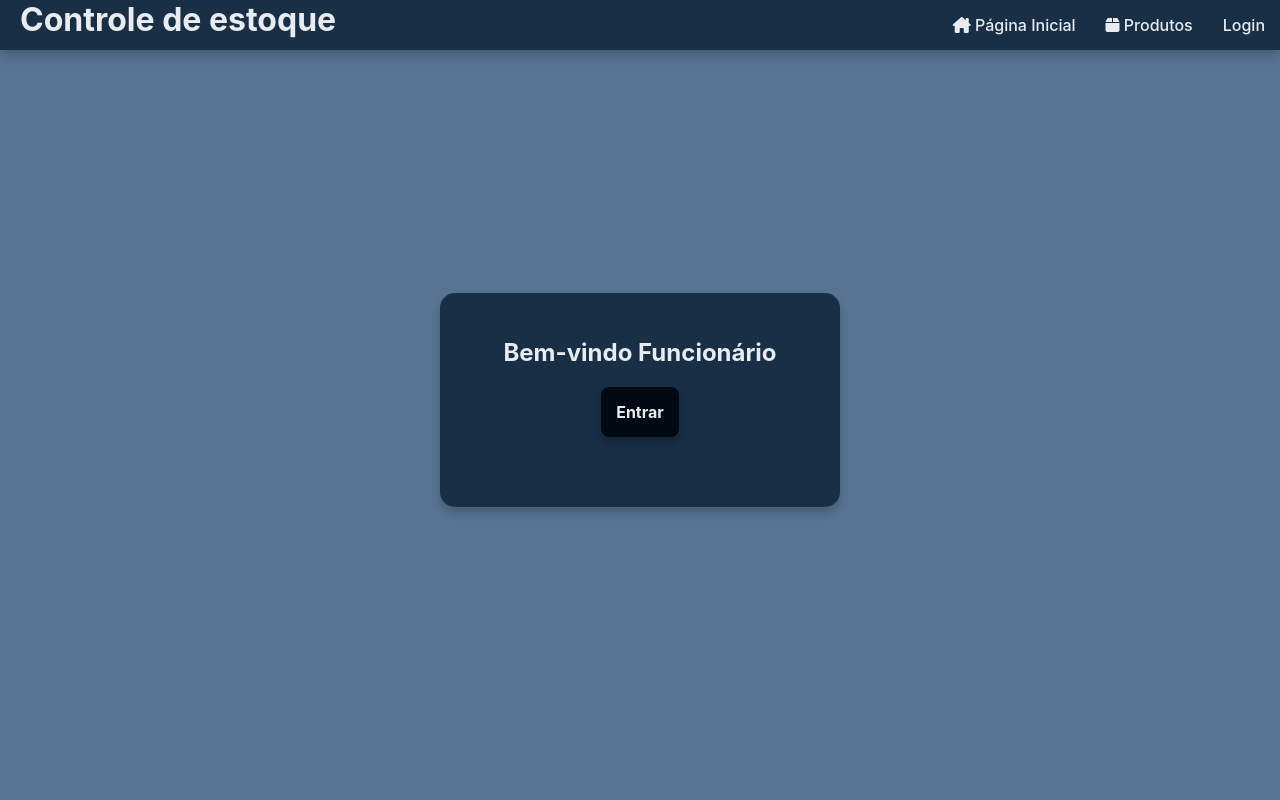
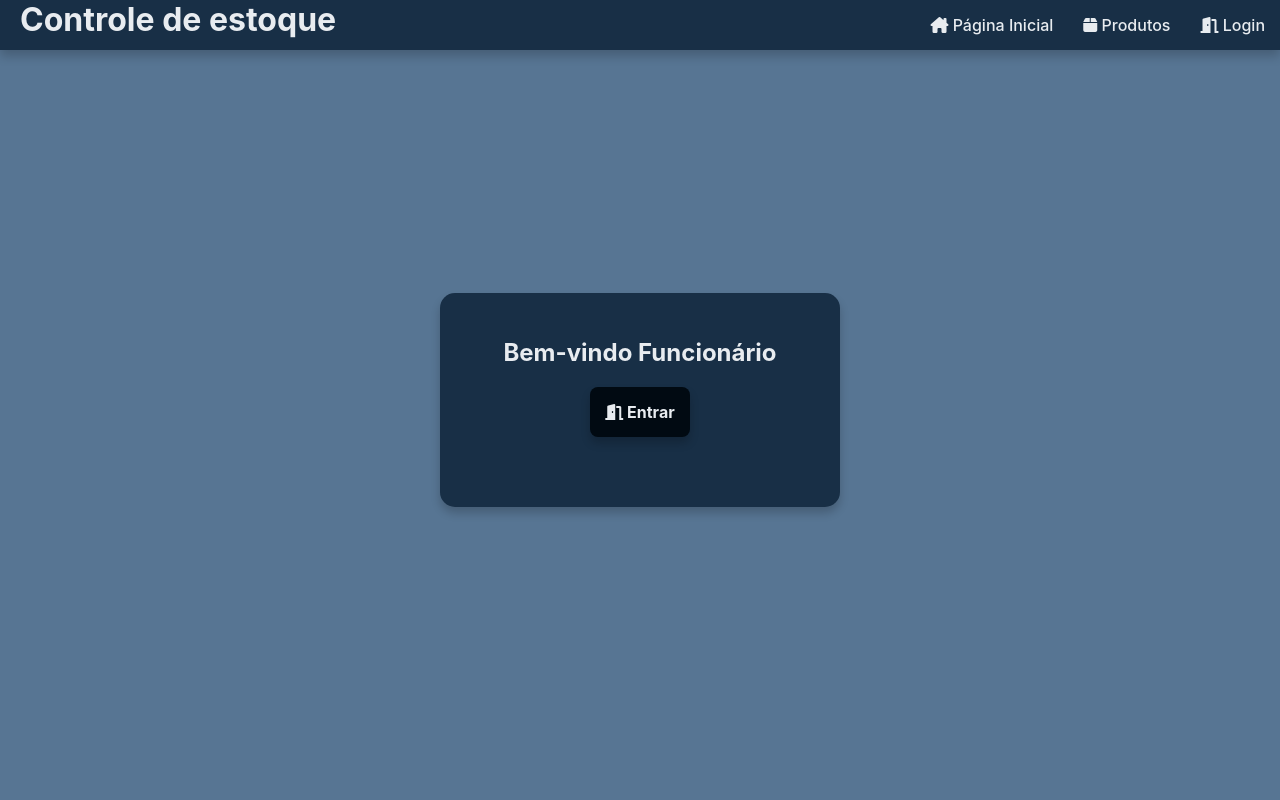
Before and after one commit to Reis567/storage-management, a Django app: page / in a window 1280 px wide. Run offline with Django 4.2, Linux system fonts and the light colour scheme.

Commit message:
home icons

```diff
--- a/storage_management/sistema_loja/templates/base.html
+++ b/storage_management/sistema_loja/templates/base.html
@@ -29,7 +29,7 @@
                                 </a>
                             </li>
                         {% else %}
-                            <li><a href="{% url 'login' %}">Login</a></li>
+                            <li><a href="{% url 'login' %}"><i class="fa-solid fa-door-open"></i>  Login</a></li>
                         {% endif %}
                     </ul>
                 </nav>
--- a/storage_management/sistema_loja/templates/home.html
+++ b/storage_management/sistema_loja/templates/home.html
@@ -10,11 +10,11 @@
         <div class="buttons">
 
             <a href="{% url 'lista_produtos' %}">
-                <h4>Ver Produtos</h4>
+                <h4><i class="fa-solid fa-box"></i>  Ver Produtos</h4>
             </a>
 
             <a href="#">
-                <h4>Adicionar Produtos</h4>
+                <h4><i class="fa-solid fa-plus"></i>  Adicionar Produtos</h4>
             </a>
 
         </div>
@@ -35,7 +35,7 @@
         <div class="buttons">
 
             <a href="{% url 'login' %}">
-                <h4>Entrar</h4>
+                <h4><i class="fa-solid fa-door-open"></i> Entrar</h4>
             </a>
 
         </div>
```
Also changed, not shown: storage_management/db.sqlite3.
